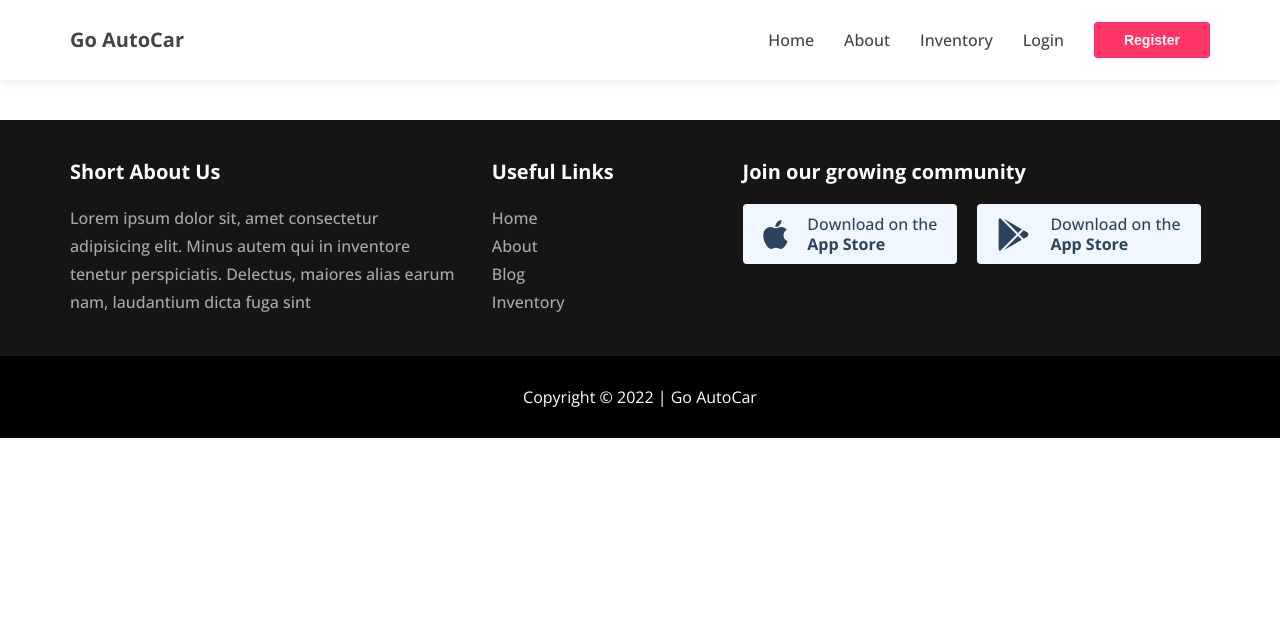
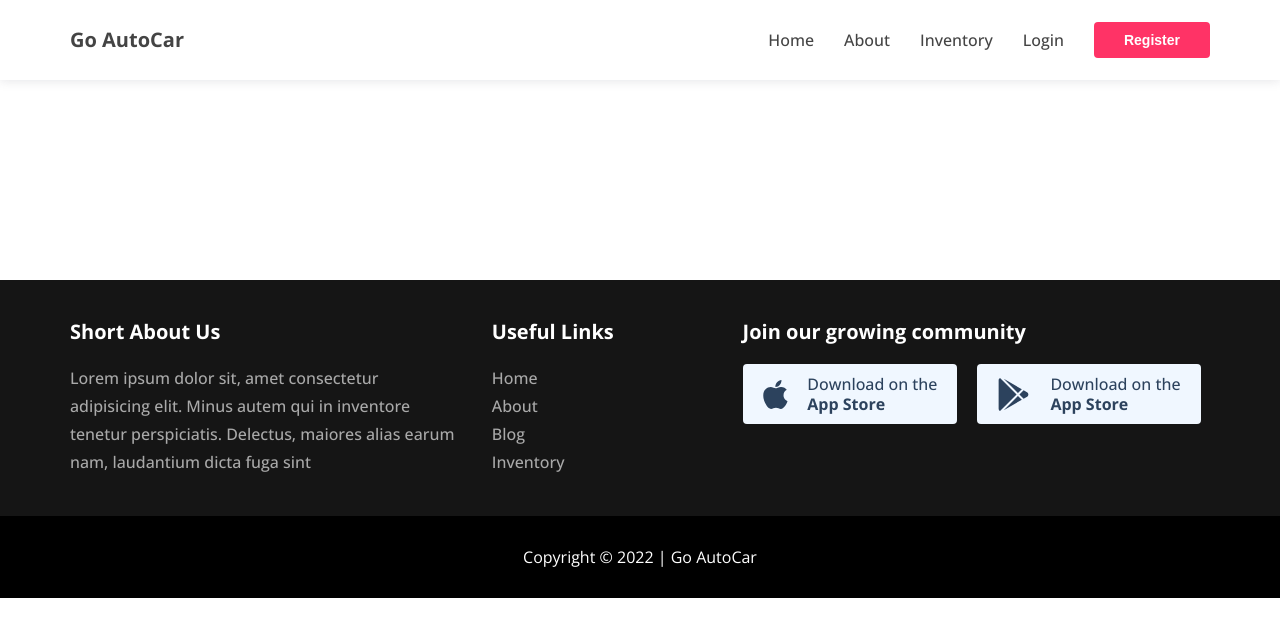
Before and after one commit to sabbirzzaman/go-autocar-client, a React (Create React App) app: page /inventory/1 in a window 1280 px wide. Shown: the top 636 px of the page. Built offline with nearby package versions, Linux system fonts and the light colour scheme.

Commit message:
short description for home page

```diff
--- a/src/Pages/CarDetails/CarDetails/CarDetails.css
+++ b/src/Pages/CarDetails/CarDetails/CarDetails.css
@@ -0,0 +1,3 @@
+.car-details {
+    padding: 80px 0;
+}
--- a/src/Pages/CarDetails/CarDetails/CarDetails.js
+++ b/src/Pages/CarDetails/CarDetails/CarDetails.js
@@ -3,8 +3,10 @@ import './CarDetails.css'
 
 const CarDetails = () => {
     return (
-        <div>
+        <div className='car-details'>
+            <div className="container">
 
+            </div>
         </div>
     );
 };
--- a/src/Pages/Home/InventoryItem/InventoryItem.js
+++ b/src/Pages/Home/InventoryItem/InventoryItem.js
@@ -6,6 +6,9 @@ import './InventoryItem.css';
 
 const InventoryItem = ({ car }) => {
     const { _id, name, image, price, quantity, supplier, description } = car;
+
+    const shortDescription = description.slice(0, 130);
+
     const navigate = useNavigate();
 
     return (
@@ -22,7 +25,7 @@ const InventoryItem = ({ car }) => {
                     <span><FontAwesomeIcon icon={faCar}></FontAwesomeIcon>{quantity}</span>
                 </div>
                 <p>
-                    <small>{description}</small>
+                    <small title={description}>{shortDescription}...</small>
                 </p>
             </div>
             <button onClick={() => navigate(`inventory/${_id}`)}>Manage Stock</button>
```
